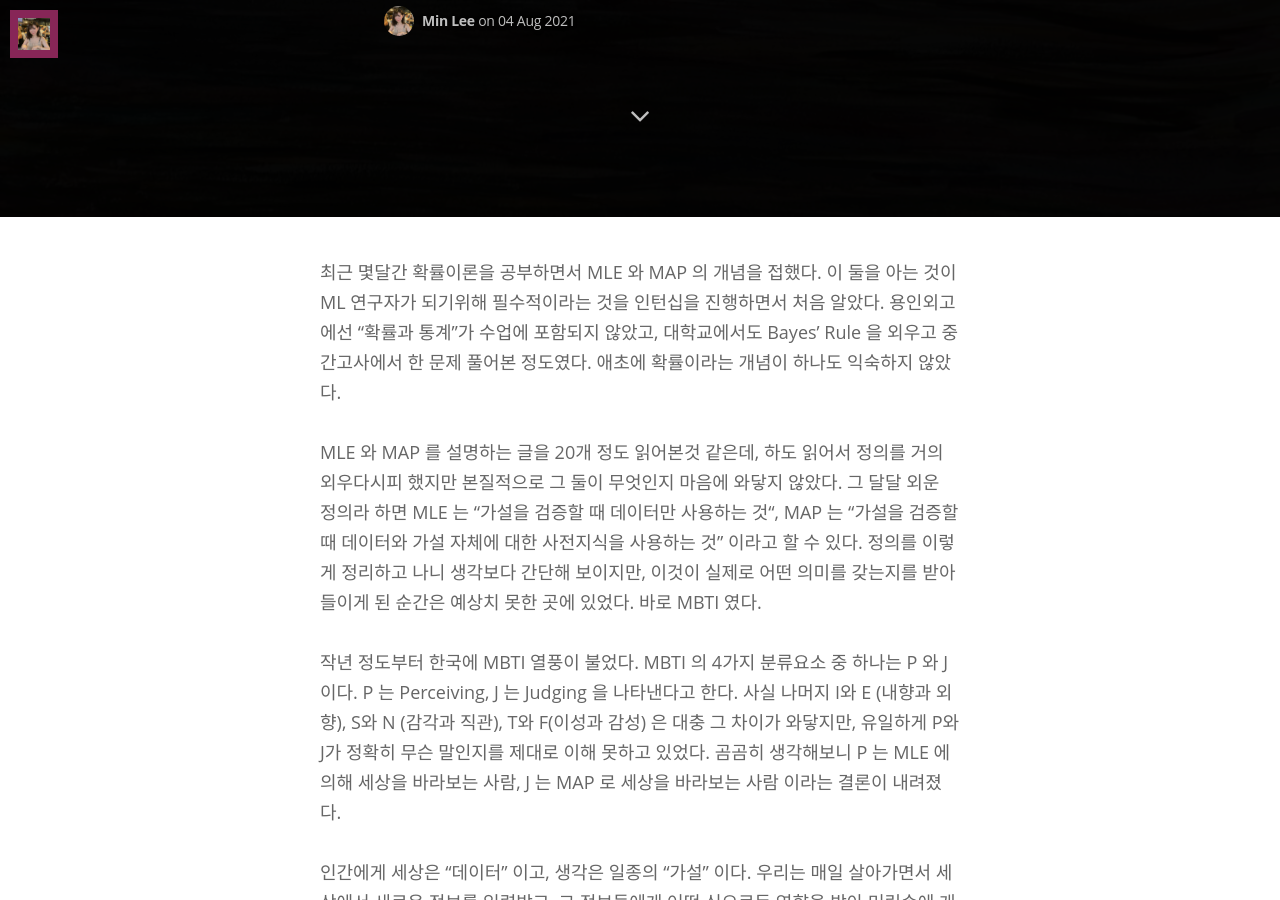
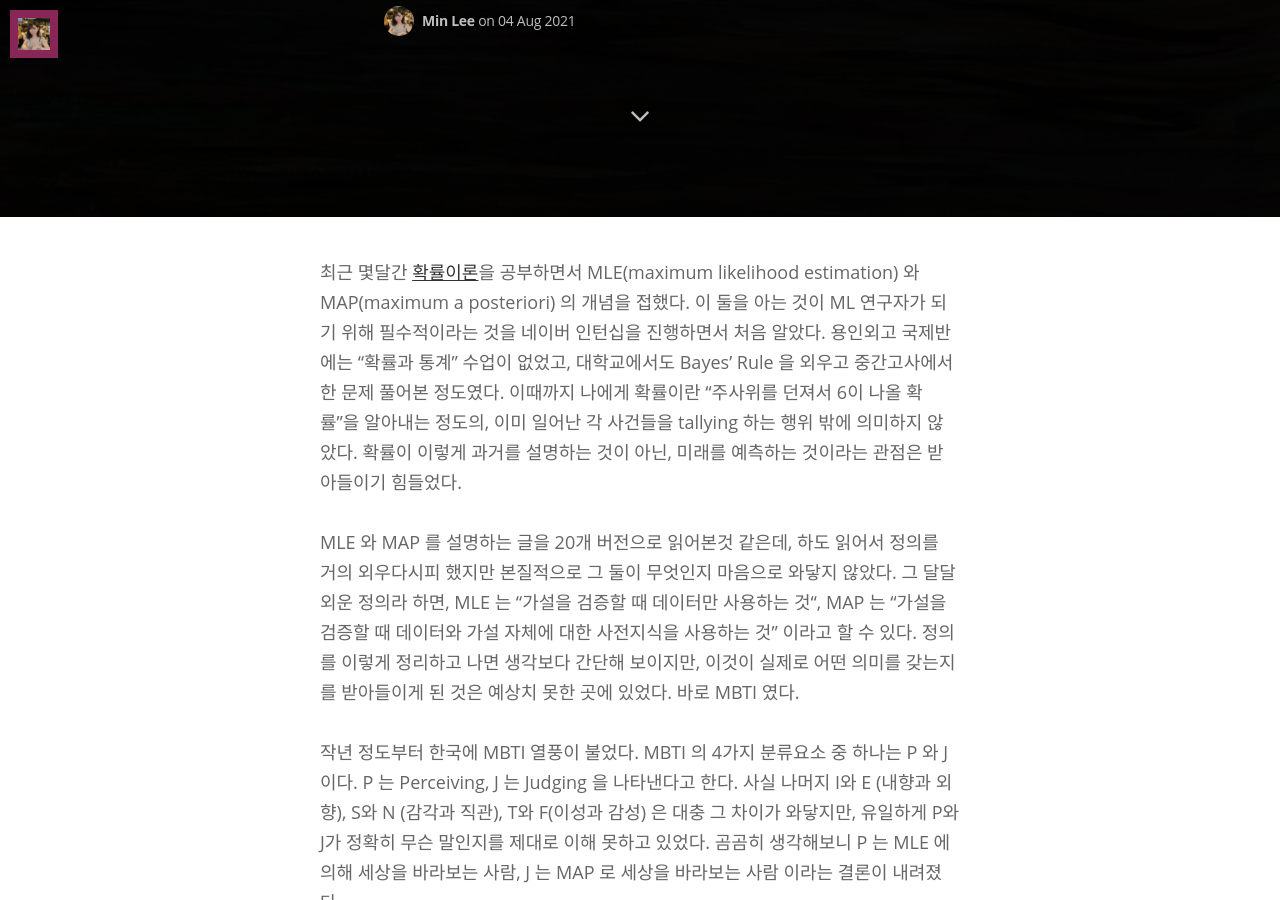
Before and after one commit to minniie/minniie.github.io, a Jekyll site: the page built from _posts/2021-08-04-post3.markdown, in a window 1280 px wide and 900 px high, scrolled down 683 px. Built offline with Jekyll 4.4.1, drawn with Linux system fonts in a browser that asks for light colours; nearby versions of some CDN libraries; some web fonts are replaced.

Commit message:
Update 2021-08-04-post3.markdown

```diff
--- a/_posts/2021-08-04-post3.markdown
+++ b/_posts/2021-08-04-post3.markdown
@@ -4,12 +4,12 @@ title:  "MLE, MAP, 그리고 MBTI"
 date:   2021-08-04 01:52:00
 categories: 에세이
 tags: thoughts
-image: /assets/article_images/2021-08-04-post3/wallpaper.JPG
+image: /assets/article_images/2021-08-04-post3/wallpaper.jpg
 ---
 
-최근 몇달간 확률이론을 공부하면서 MLE 와 MAP 의 개념을 접했다. 이 둘을 아는 것이 ML 연구자가 되기위해 필수적이라는 것을 인턴십을 진행하면서 처음 알았다. 용인외고에선 “확률과 통계”가 수업에 포함되지 않았고, 대학교에서도 Bayes’ Rule 을 외우고 중간고사에서 한 문제 풀어본 정도였다. 애초에 확률이라는 개념이 하나도 익숙하지 않았다.
+최근 몇달간 [확률이론](https://minniie.github.io/%ED%99%95%EB%A5%A0/2021/07/27/probability.html)을 공부하면서 MLE(maximum likelihood estimation) 와 MAP(maximum a posteriori) 의 개념을 접했다. 이 둘을 아는 것이 ML 연구자가 되기 위해 필수적이라는 것을 네이버 인턴십을 진행하면서 처음 알았다. 용인외고 국제반에는 “확률과 통계” 수업이 없었고, 대학교에서도 Bayes’ Rule 을 외우고 중간고사에서 한 문제 풀어본 정도였다. 이때까지 나에게 확률이란 "주사위를 던져서 6이 나올 확률"을 알아내는 정도의, 이미 일어난 각 사건들을 tallying 하는 행위 밖에 의미하지 않았다. 확률이 이렇게 과거를 설명하는 것이 아닌, 미래를 예측하는 것이라는 관점은 받아들이기 힘들었다.
 
-MLE 와 MAP 를 설명하는 글을 20개 정도 읽어본것 같은데, 하도 읽어서 정의를 거의 외우다시피 했지만 본질적으로 그 둘이 무엇인지 마음에 와닿지 않았다. 그 달달 외운 정의라 하면 MLE 는 “가설을 검증할 때 데이터만 사용하는 것“, MAP 는 “가설을 검증할 때 데이터와 가설 자체에 대한 사전지식을 사용하는 것” 이라고 할 수 있다. 정의를 이렇게 정리하고 나니 생각보다 간단해 보이지만, 이것이 실제로 어떤 의미를 갖는지를 받아들이게 된 순간은 예상치 못한 곳에 있었다. 바로 MBTI 였다.
+MLE 와 MAP 를 설명하는 글을 20개 버전으로 읽어본것 같은데, 하도 읽어서 정의를 거의 외우다시피 했지만 본질적으로 그 둘이 무엇인지 마음으로 와닿지 않았다. 그 달달 외운 정의라 하면, MLE 는 “가설을 검증할 때 데이터만 사용하는 것“, MAP 는 “가설을 검증할 때 데이터와 가설 자체에 대한 사전지식을 사용하는 것” 이라고 할 수 있다. 정의를 이렇게 정리하고 나면 생각보다 간단해 보이지만, 이것이 실제로 어떤 의미를 갖는지를 받아들이게 된 것은 예상치 못한 곳에 있었다. 바로 MBTI 였다.
 
 작년 정도부터 한국에 MBTI 열풍이 불었다. MBTI 의 4가지 분류요소 중 하나는 P 와 J 이다. P 는 Perceiving, J 는 Judging 을 나타낸다고 한다. 사실 나머지 I와 E (내향과 외향), S와 N (감각과 직관), T와 F(이성과 감성) 은 대충 그 차이가 와닿지만, 유일하게 P와 J가 정확히 무슨 말인지를 제대로 이해 못하고 있었다. 곰곰히 생각해보니 P 는 MLE 에 의해 세상을 바라보는 사람, J 는 MAP 로 세상을 바라보는 사람 이라는 결론이 내려졌다.
 
```
